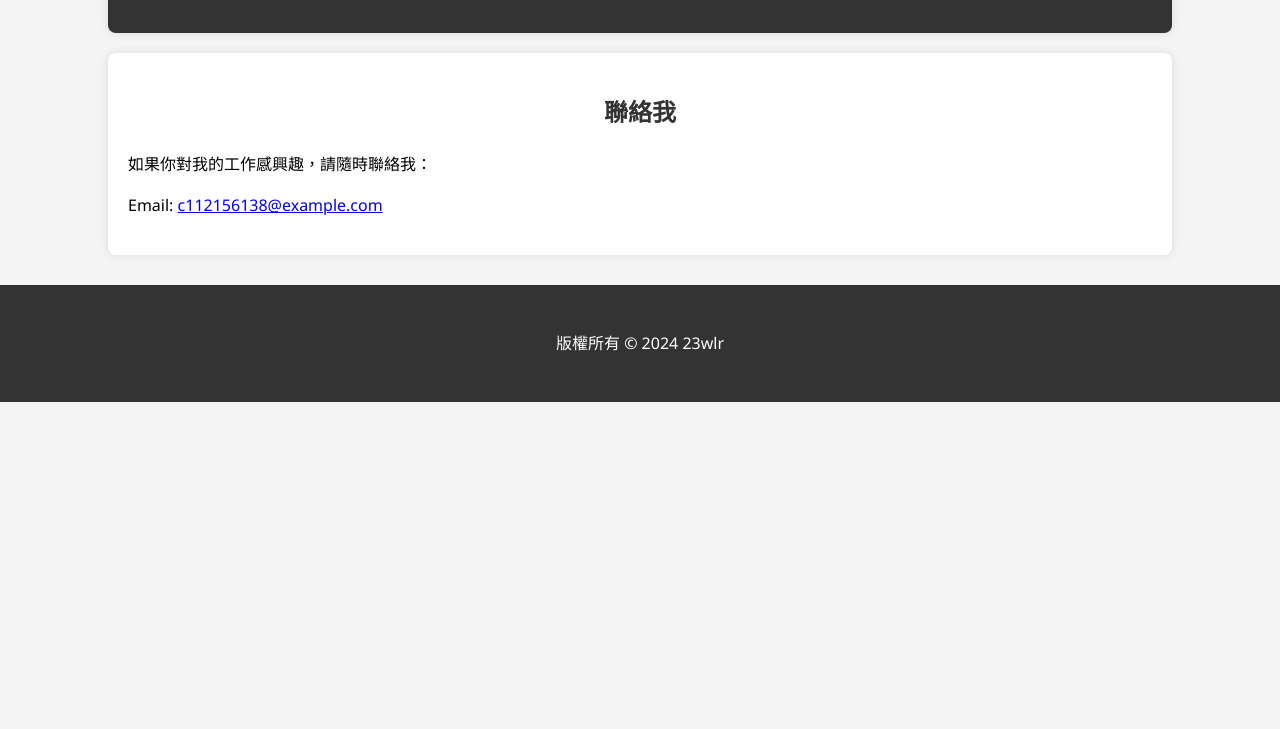
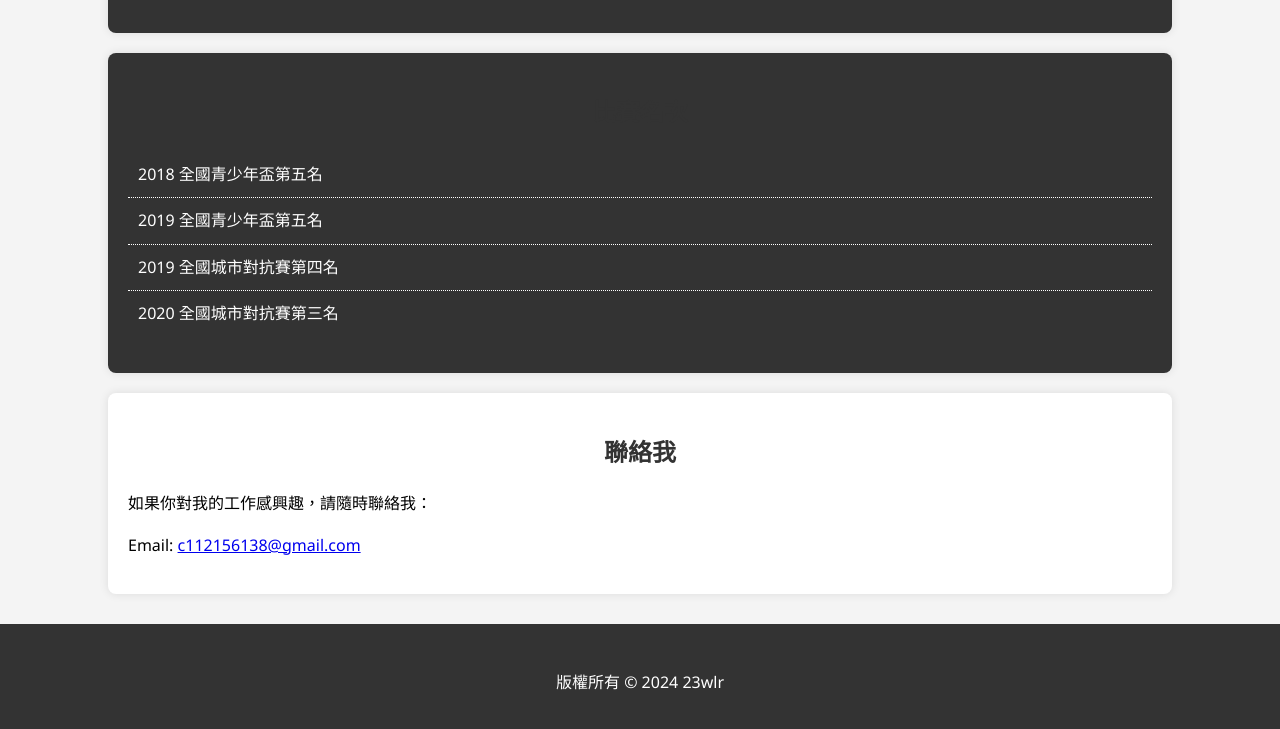
Before and after one commit to 23wlr/23wlr.github.io, a plain HTML site: page index.html in a window 1280 px wide. Shown: the part 989-1718 px from the top of the page. Before the commit the page ends 1391 px from the top, so only its background shows below. Drawn offline with Linux system fonts and the light colour scheme.

Commit message:
my personal homepage

```diff
--- a/index.html
+++ b/index.html
@@ -69,33 +69,33 @@
             font-size: 20px;
             text-shadow: 1px 1px 2px rgba(0, 0, 0, 0.5);
         }
-        .bio, .skills, .contact {
+        .bio, .skills, .achievements, .contact {
             padding: 20px;
             background: #fff;
             margin-top: 20px;
             box-shadow: 0 0 10px rgba(0, 0, 0, 0.1);
             border-radius: 8px;
         }
-        .bio h2, .skills h2, .contact h2 {
+        .bio h2, .skills h2, .achievements h2, .contact h2 {
             text-align: center;
             color: #333;
         }
         .bio p, .contact p {
             text-align: justify;
         }
-        .skills {
+        .skills, .achievements {
             background: #333;
             color: #fff;
         }
-        .skills ul {
+        .skills ul, .achievements ul {
             list-style: none;
             padding: 0;
         }
-        .skills li {
+        .skills li, .achievements li {
             padding: 10px;
             border-bottom: 1px #fff dotted;
         }
-        .skills li:last-child {
+        .skills li:last-child, .achievements li:last-child {
             border-bottom: none;
         }
         footer {
@@ -117,6 +117,7 @@
                 <ul>
                     <li><a href="#about">關於我</a></li>
                     <li><a href="#skills">技能</a></li>
+                    <li><a href="#achievements">比賽名次</a></li>
                     <li><a href="#contact">聯絡我</a></li>
                 </ul>
             </nav>
@@ -145,10 +146,20 @@
         </ul>
     </section>
 
+    <section id="achievements" class="achievements container">
+        <h2>比賽名次</h2>
+        <ul>
+            <li>2018 全國青少年盃第五名</li>
+            <li>2019 全國青少年盃第五名</li>
+            <li>2019 全國城市對抗賽第四名</li>
+            <li>2020 全國城市對抗賽第三名</li>
+        </ul>
+    </section>
+
     <section id="contact" class="contact container">
         <h2>聯絡我</h2>
         <p>如果你對我的工作感興趣，請隨時聯絡我：</p>
-        <p>Email: <a href="mailto:c112156138@example.com">c112156138@example.com</a></p>
+        <p>Email: <a href="mailto:c112156138@gmail.com">c112156138@gmail.com</a></p>
     </section>
 
     <footer>
```
